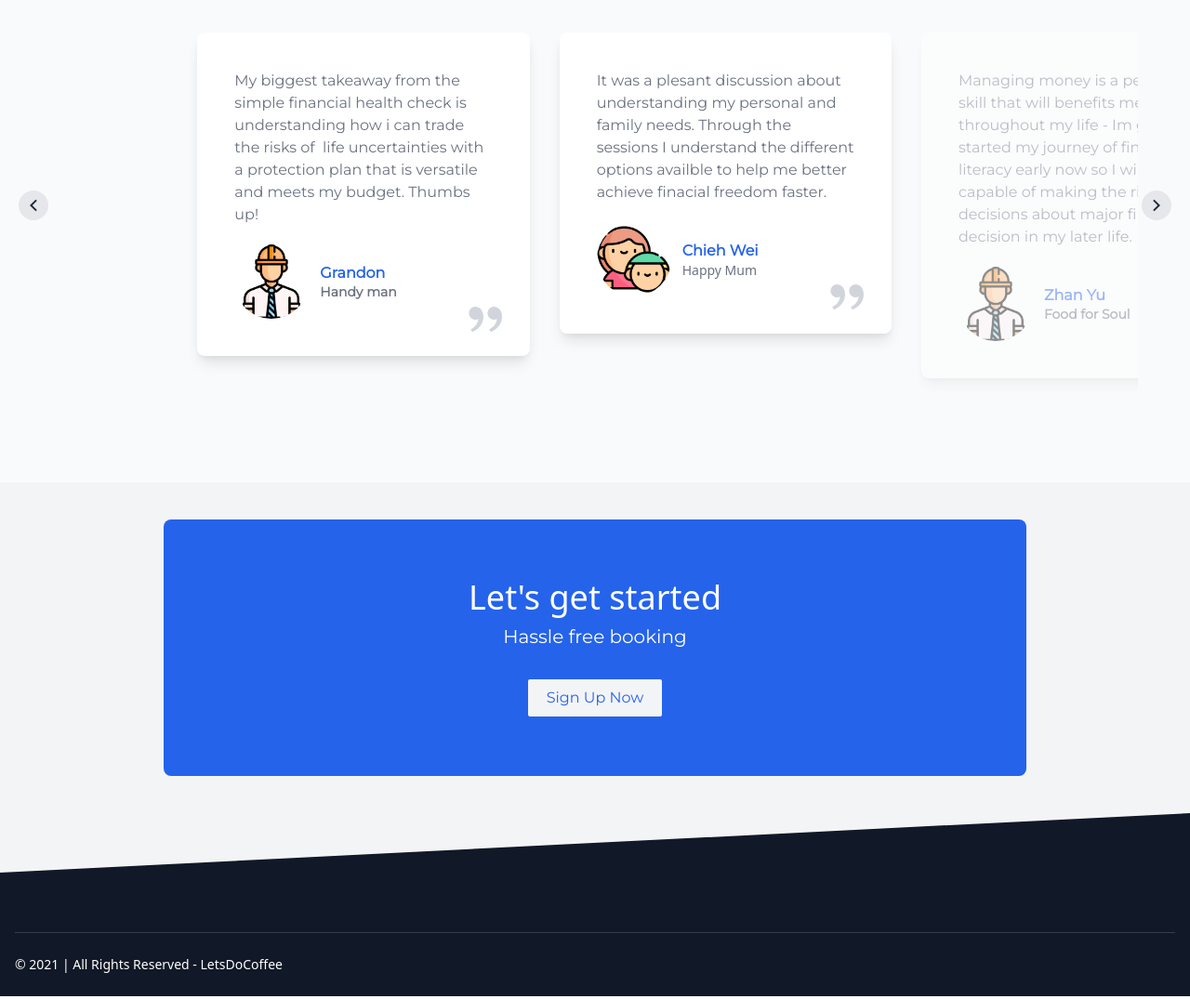
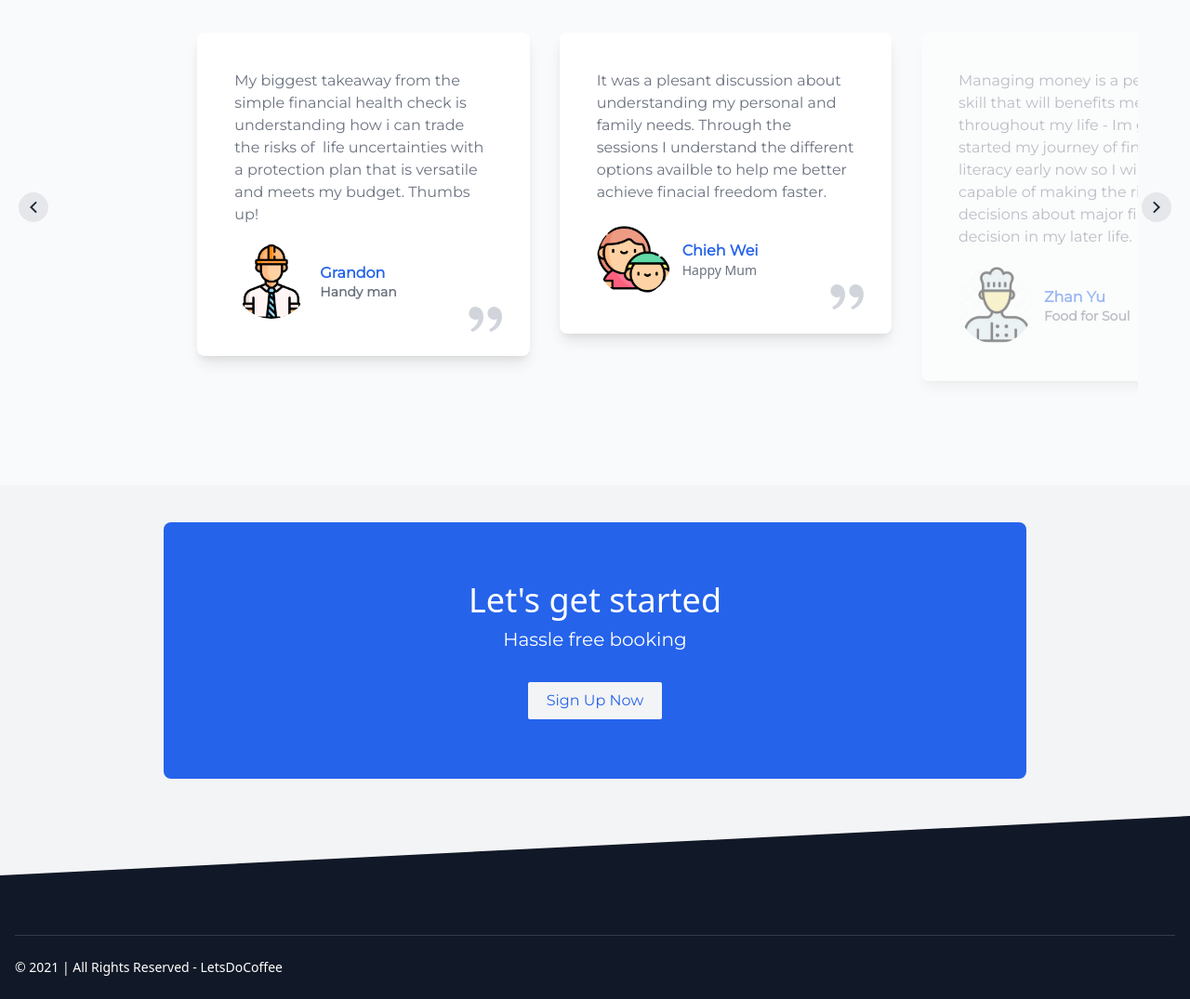
Before and after one commit to Docoffee/SignMeUp, a plain HTML site: page index.html in a window 1280 px wide. Shown: the part 2379-3454 px from the top of the page at 93% size. Drawn offline with Linux system fonts and the light colour scheme.

Commit message:
Update index.html

```diff
--- a/index.html
+++ b/index.html
@@ -111,7 +111,7 @@ Receive $30 complimentary NTUC voucher with every completed advisory check. No p
                                     <p class="font-light mb-5" style="font-family: 'Montserrat', sans-serif;">Managing money is a personal skill that will benefits me throughout my life - Im glad I started my journey of financial literacy early now so I will be capable of making the right decisions about major financial decision in my later life.</p>
 
                                     <div class="flex items-center">
-                                        <img src="Images/3220420.png" class="mr-3 rounded-full w-20" alt="Author image" width="360" height="360">
+                                        <img src="Images/Chef.jpg" class="mr-3 rounded-full w-20" alt="Author image" width="360" height="360">
                                         <div>
                                             <h3 class="font-semibold text-blue-600" style="font-family: 'Montserrat', sans-serif;">Zhan Yu&nbsp;</h3>
                                             <p class="font-medium leading-tight text-sm" style="font-family: 'Montserrat', sans-serif; font-weight: 700;">Food for Soul</p>
```
